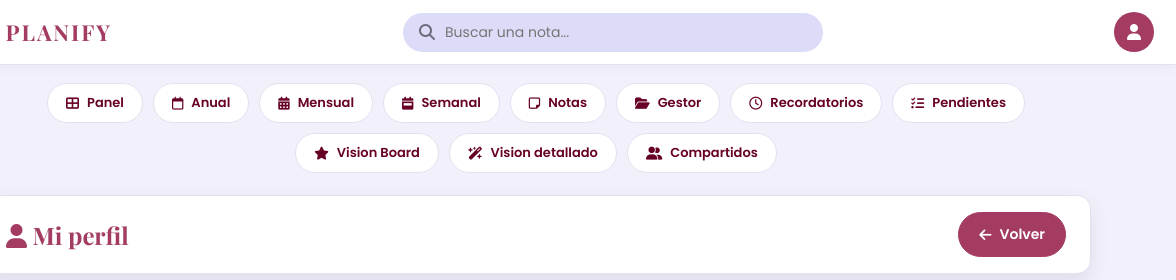
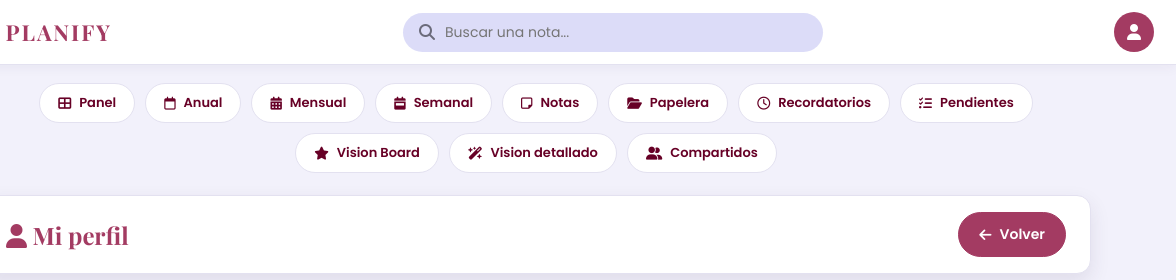
Before and after one commit to torreslara814-cpu/planify_v1, a plain HTML site: page perfil.html in a window 1280 px wide. Shown: the top 280 px of the page, 104-1280 px from the left. Drawn offline with nearby package versions, Linux system fonts and the light colour scheme.

Commit message:
Update perfil.html
Cambie gestor por papelera.

```diff
--- a/perfil.html
+++ b/perfil.html
@@ -66,7 +66,7 @@
     <a class="pestana" href="calendario-mensual.html"><i class="fa-solid fa-calendar-days"></i> Mensual</a>
     <a class="pestana" href="semanal.html"><i class="fa-solid fa-calendar-week"></i> Semanal</a>
     <a class="pestana" href="notas.html"><i class="fa-regular fa-note-sticky"></i> Notas</a>
-    <a class="pestana" href="gestor-notas.html"><i class="fa-solid fa-folder-open"></i> Gestor</a>
+    <a class="pestana" href="gestor-notas.html"><i class="fa-solid fa-folder-open"></i> Papelera</a>
     <a class="pestana" href="recordatorios.html"><i class="fa-regular fa-clock"></i> Recordatorios</a>
     <a class="pestana" href="pendientes.html"><i class="fa-solid fa-list-check"></i> Pendientes</a>
     <a class="pestana" href="vision-board.html"><i class="fa-solid fa-star"></i> Vision Board</a>
```
